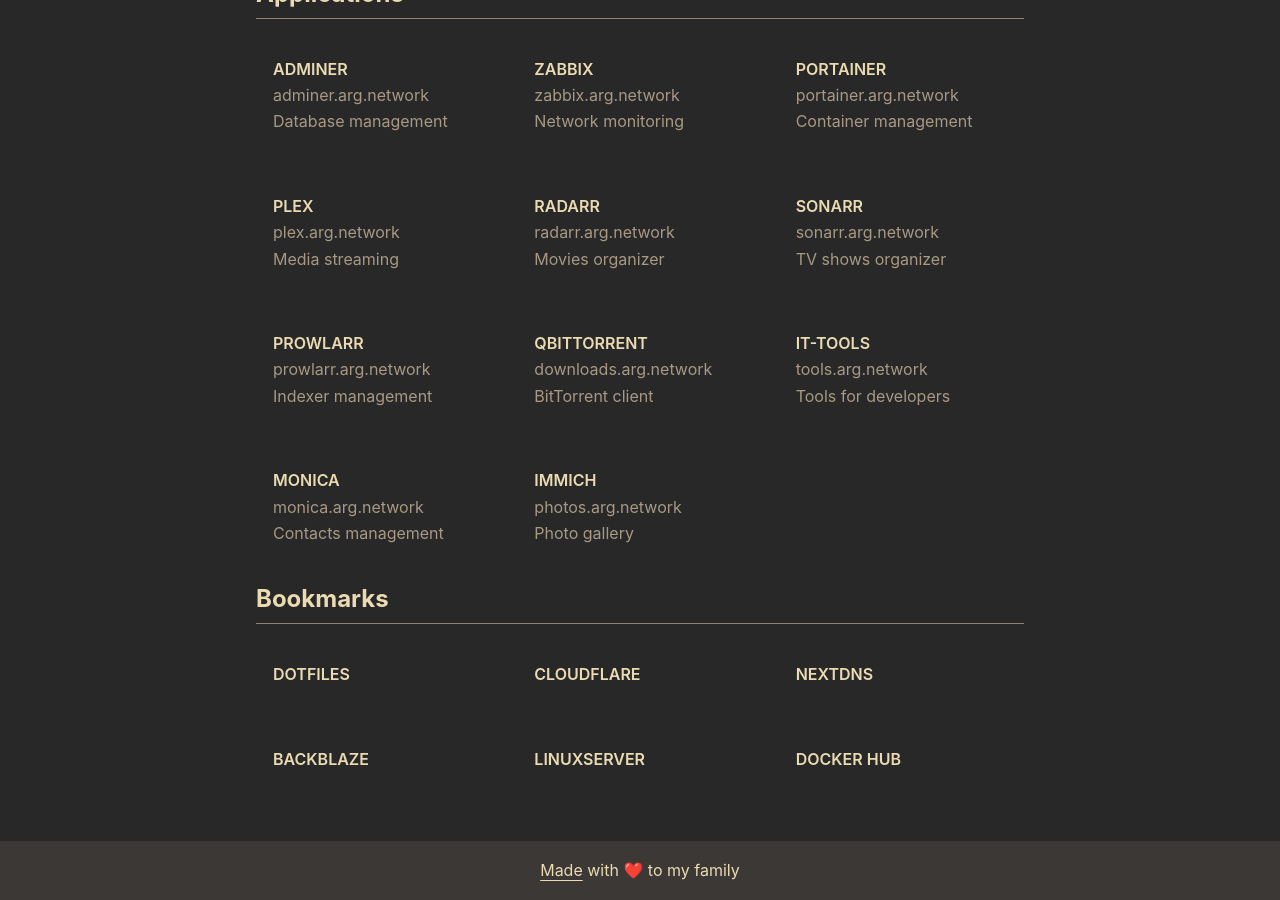
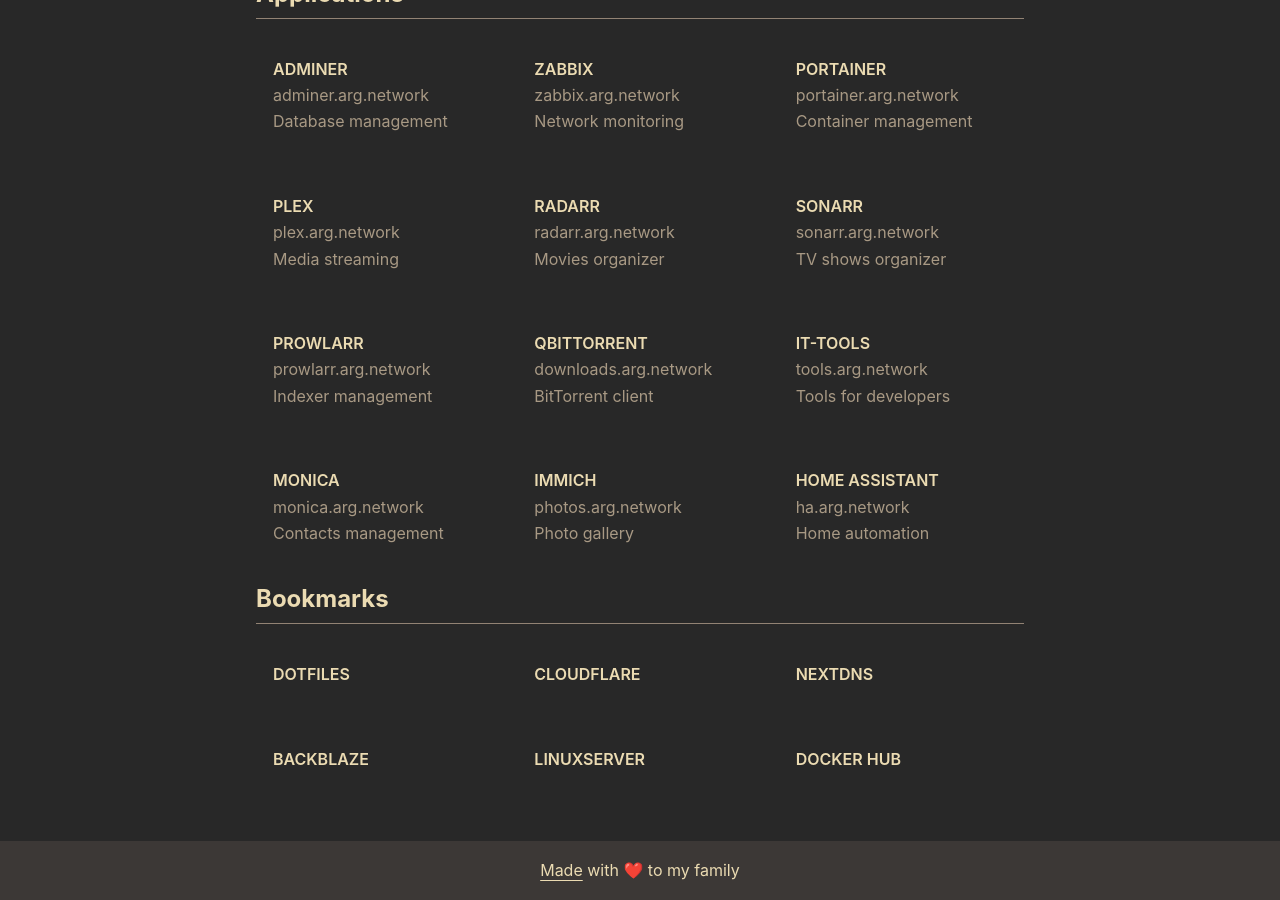
Before and after one commit to arg/dotfiles, a Jekyll site: the page built from docs/index.html, in a window 1280 px wide and 900 px high, scrolled down 698 px. Built offline with Jekyll 4.4.1, drawn with Linux system fonts in a browser that asks for light colours.

Commit message:
Home Assistant app entry

```diff
--- a/docs/_data/applications.yml
+++ b/docs/_data/applications.yml
@@ -52,3 +52,8 @@
   description: 'Photo gallery'
   url: 'https://photos.arg.network'
   hostname: 'photos.arg.network'
+
+- name: 'Home Assistant'
+  description: 'Home automation'
+  url: 'https://ha.arg.network'
+  hostname: 'ha.arg.network'
```
